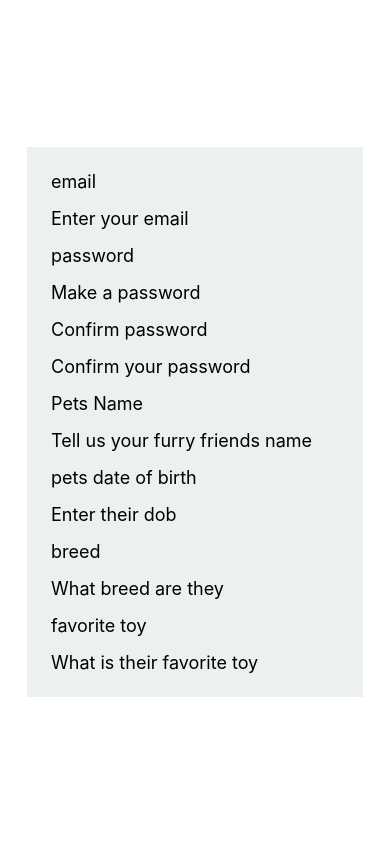
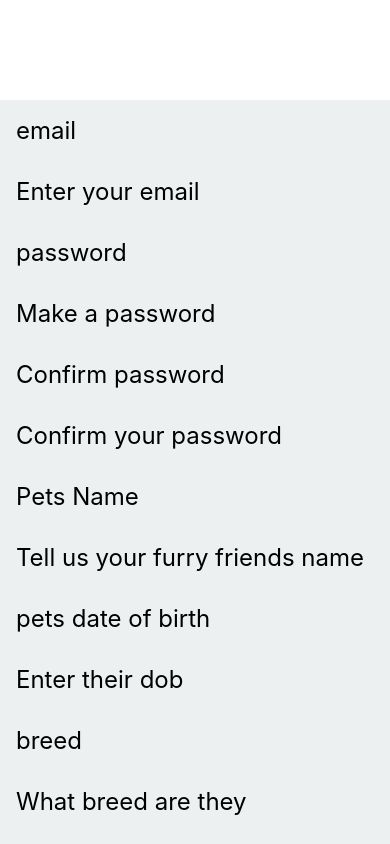
Before and after one commit to chrsteffen1/Woofstagram-project, a React Native app: screen / in a window 390 px wide. Built offline with nearby package versions, Linux system fonts and the light colour scheme.

Commit message:
more styling

```diff
--- a/App.js
+++ b/App.js
@@ -1,11 +1,11 @@
-import { StyleSheet, Text, View } from 'react-native';
+import { StyleSheet, Text, ScrollView } from 'react-native';
 import SignUp from './components/SignUp';
 
 export default function App() {
   return (
-    <View style={styles.container}>
+    <ScrollView style={styles.container}>
       <SignUp></SignUp>
-    </View>
+    </ScrollView>
   );
 }
 
@@ -13,7 +13,6 @@ const styles = StyleSheet.create({
   container: {
     flex: 1,
     backgroundColor: '#fff',
-    alignItems: 'center',
-    justifyContent: 'center',
+    marginTop: 100
   },
 });
--- a/components/InputField.js
+++ b/components/InputField.js
@@ -5,7 +5,7 @@ const InputField = ({label, placeHolder, value, onChangeText, secureTextEntry= f
   return (
     <>
     <View>
-      <Text style={{padding: 8, fontSize: 18}}>
+      <Text style={{padding: 16, fontSize: 24}}>
         {label}
       </Text>
       <TextInput
@@ -14,7 +14,7 @@ const InputField = ({label, placeHolder, value, onChangeText, secureTextEntry= f
       onChangeText={onChangeText}
       secureTextEntry={secureTextEntry}
       onSubmitEditing={onSubmitEditing}
-      style={{padding: 8, fontSize: 18}}
+      style={{padding: 16, fontSize: 24}}
       />
     </View>
     </>
--- a/components/SignUp.js
+++ b/components/SignUp.js
@@ -21,7 +21,7 @@ const SignUp = () => {
 
 
   return (
-    <View style={{justifyContent: 'center', backgroundColor: '#ecf0f1', padding: 16}}>
+    <View style={{justifyContent: 'center', backgroundColor: '#ecf0f1'}}>
       <InputField
       label= 'email'
       placeHolder= "Enter your email"
```
